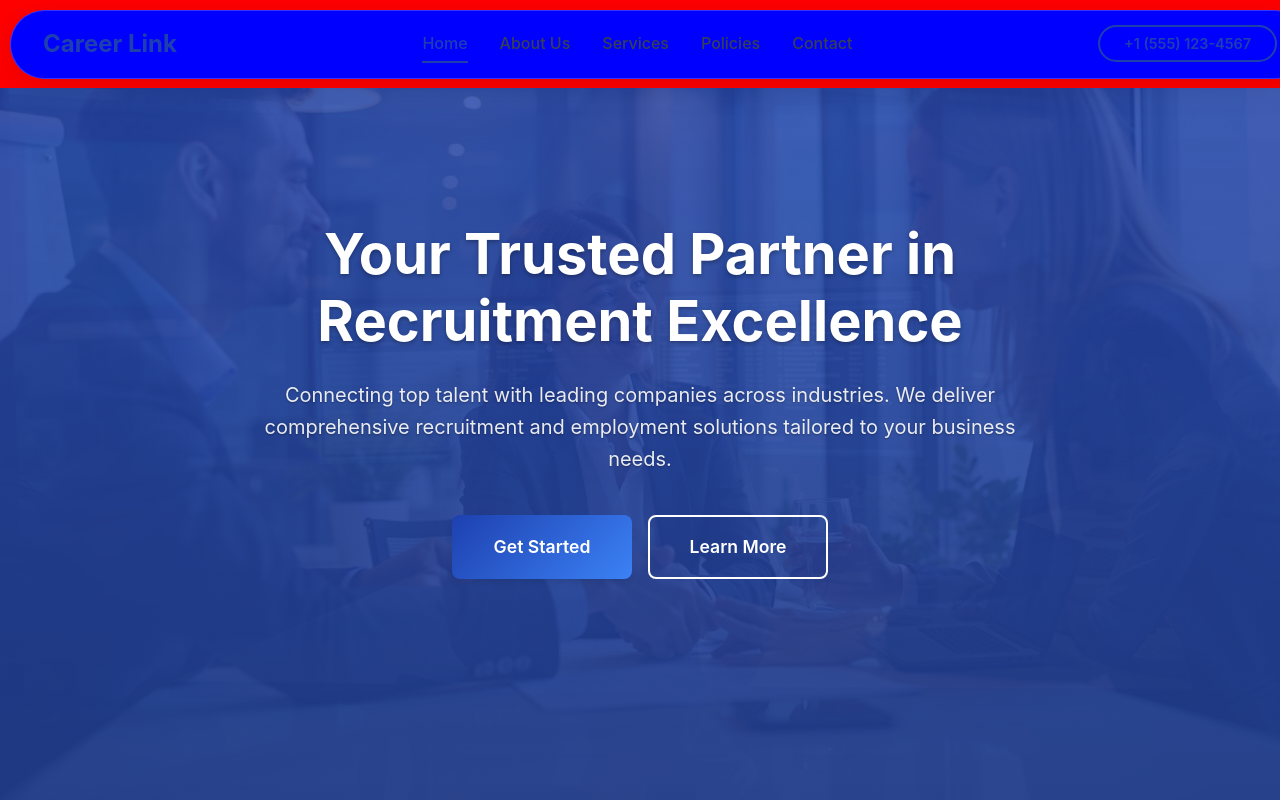
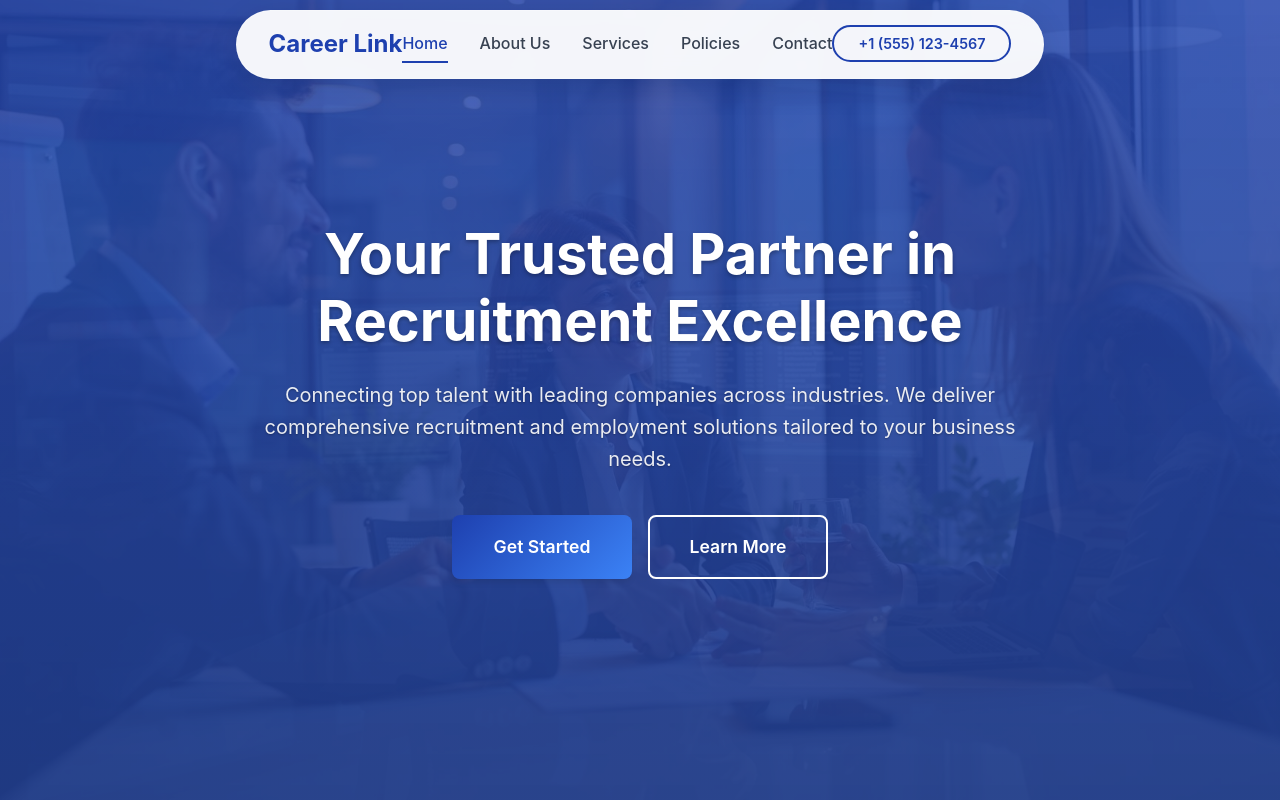
Before and after one commit to Ziad-Asr/recruitment-refined, a React (Vite) app: page / in a window 1280 px wide. Shown: the top 800 px of the page. Built offline with nearby package versions, Linux system fonts and the light colour scheme.

Commit message:
Code edited in Lovable Code Editor

```diff
--- a/src/components/Header/Header.css
+++ b/src/components/Header/Header.css
@@ -9,12 +9,10 @@
   display: flex;
   align-items: center;
   justify-content: center;
-
-  background-color: red;
 }
 
 .header-content {
-  min-width: 1300px;
+  width: 1300px;
   max-width: 1400px;
   width: 100%;
   margin: 0 auto;
@@ -27,8 +25,6 @@
   border-radius: 50px;
   box-shadow: 0 8px 32px rgba(0, 0, 0, 0.1);
   border: 1px solid rgba(255, 255, 255, 0.2);
-
-  background-color: blue;
 }
 
 .header-logo {
```
